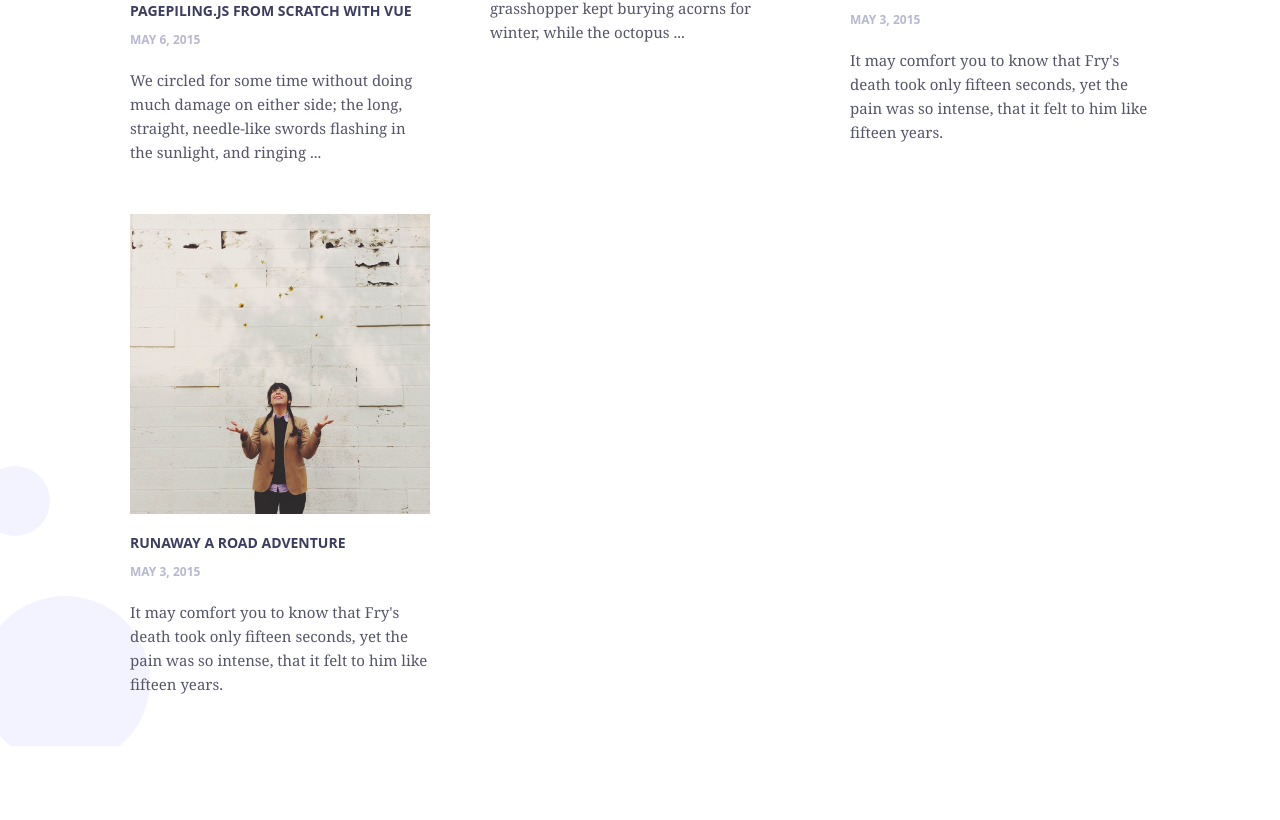
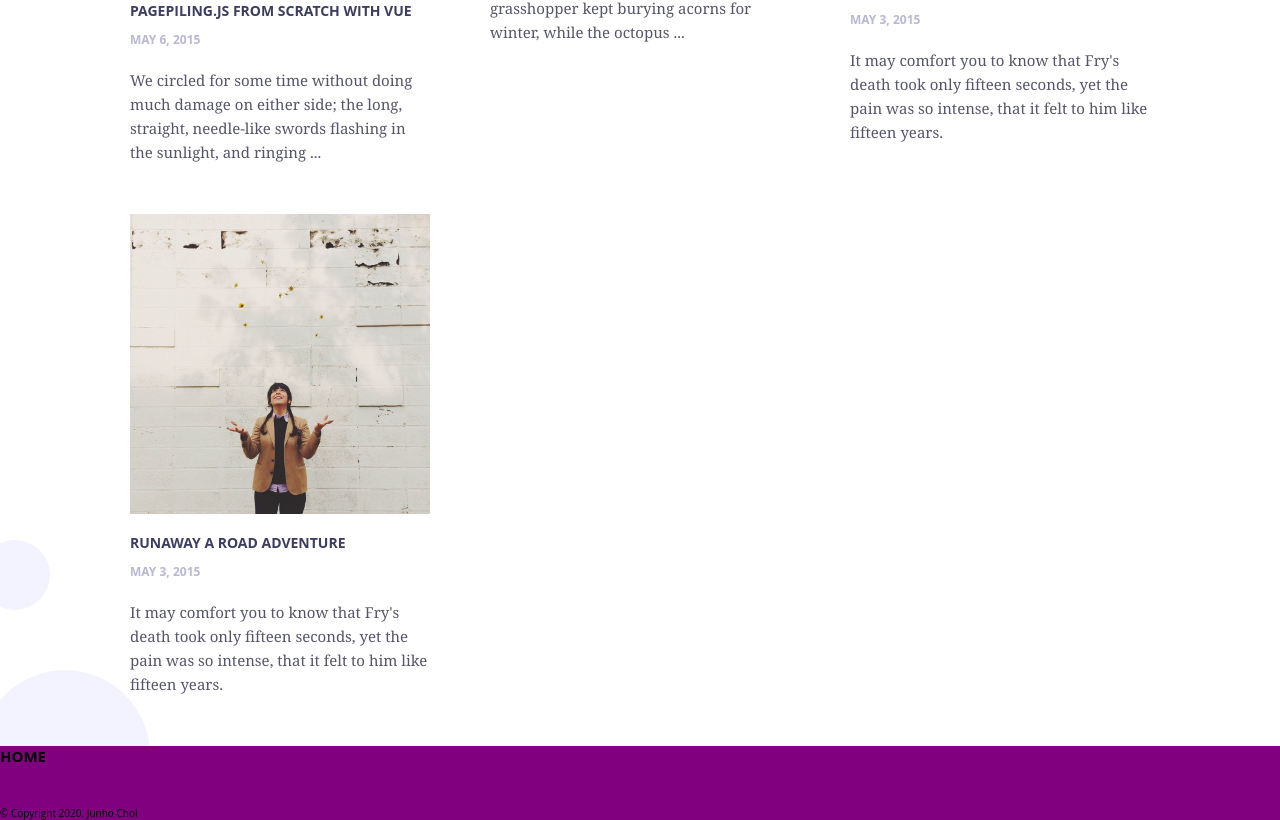
Before and after one commit to junchh/junho.me, a Vue app: page /blogs in a window 1280 px wide. Shown: the part 581-1401 px from the top of the page. Before the commit the page ends 1327 px from the top, so only its background shows below. Built offline with nearby package versions, Linux system fonts and the light colour scheme; a web font is replaced by a local one.

Commit message:
footer still suck lmao

```diff
--- a/src/components/blog/BlogPreview.vue
+++ b/src/components/blog/BlogPreview.vue
@@ -1,5 +1,5 @@
 <template>
-  <section class="blogpreview">
+    <section class="blogpreview">
         <div class="bubble1"></div>
         <div class="bubble2"></div>
         <div class="bubble3"></div>
@@ -53,11 +53,16 @@
                 </div>
             </div>
         </div>
+    <footer-comp></footer-comp>
     </section>
 </template>
 
 <script>
+    import FooterComp from '../footer/Footer.vue'
     export default {
+        components: {
+            FooterComp
+        }
     }
 </script>
 
--- /dev/null
+++ b/src/components/footer/Footer.vue
@@ -0,0 +1,24 @@
+<template>
+    <footer>
+        <h1>HOME</h1>
+        <div class="icons">
+
+        </div>
+        <p>
+            &copy; Copyright 2020. Junho Choi
+        </p>
+    </footer>
+</template>
+
+<script>
+export default {
+
+}
+</script>
+
+<style>
+footer {
+    width: 100%;
+    background-color: purple;
+}
+</style>
```
